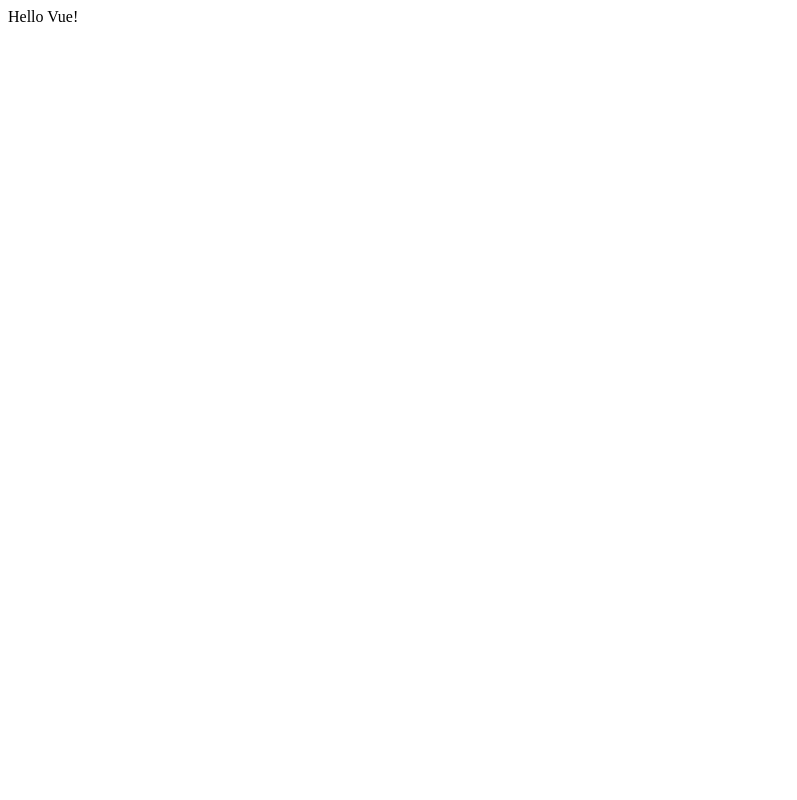
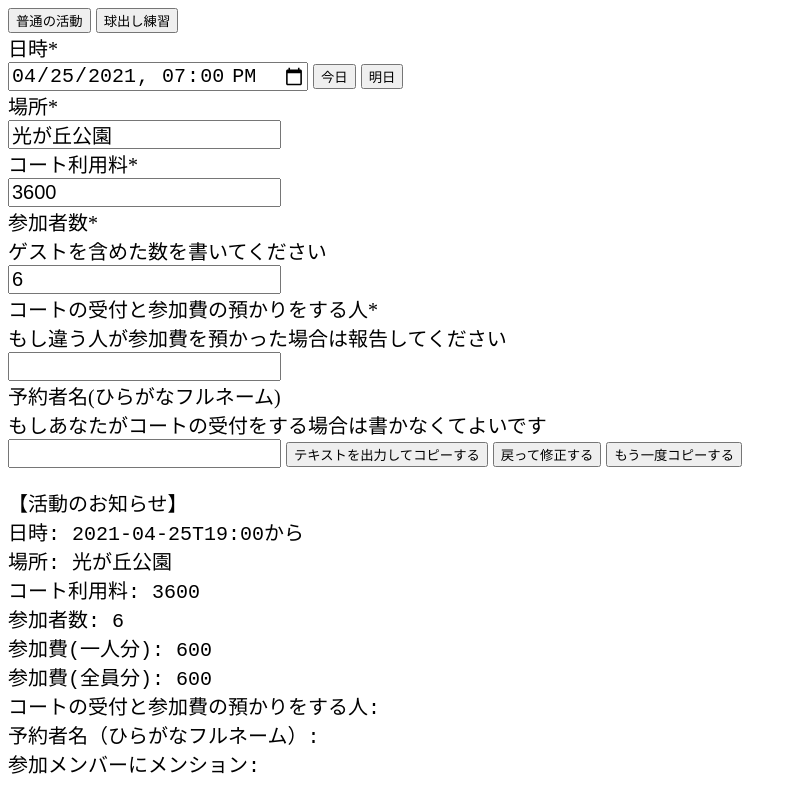
Before and after one commit to sossii/tns, a plain HTML site: page index.html in a window 1280 px wide. Shown: the whole page, without its empty margins (0-797 px from the left). Drawn offline with nearby package versions, Linux system fonts and the light colour scheme.

Commit message:
最低限の機能

```diff
--- a/index.html
+++ b/index.html
@@ -1,21 +1,85 @@
 <!DOCTYPE html>
 <html>
   <head>
+    <meta charset="utf-8" />
     <title>My first Vue app</title>
     <script src="https://unpkg.com/vue"></script>
+    <meta name="viewport" content="width=device-width, initial-scale=1.0" />
+    <style type="text/css">
+      body,
+      input {
+        font-size: 20px;
+      }
+    </style>
   </head>
   <body>
     <div id="app">
-    {{ message }}
+      <button>普通の活動</button>
+      <button>球出し練習</button>
+      <div>日時*</div>
+      <input type="datetime-local" v-model="datetime" />
+      <button>今日</button>
+      <button>明日</button>
+      <div>場所*</div>
+      <input v-model="place" />
+      <div>コート利用料*</div>
+      <input type="number" v-model="placeFee" />
+      <div>参加者数*</div>
+      <div>ゲストを含めた数を書いてください</div>
+      <input type="number" v-model="people" />
+
+      <div>コートの受付と参加費の預かりをする人*</div>
+      <div>もし違う人が参加費を預かった場合は報告してください</div>
+      <input v-model="okanePerson" />
+      <div>予約者名(ひらがなフルネーム)</div>
+      <div>もしあなたがコートの受付をする場合は書かなくてよいです</div>
+      <div v-model="yoyakuPerson"></div>
+      <input v-model="okaneMan" />
+
+      <button>テキストを出力してコピーする</button>
+      <button>戻って修正する</button>
+      <button @click="copy">もう一度コピーする</button>
+      <pre ref="textForCopyRef">{{ textForCopy }}</pre>
     </div>
 
     <script>
       var app = new Vue({
-      el: '#app',
-      data: {
-        message: 'Hello Vue!'
+        el: "#app",
+        data() {
+          return {
+            datetime: "2021-04-25T19:00",
+            place: "光が丘公園",
+            placeFee: 3600,
+            okanePerson: "",
+            yoyakuPerson: "",
+            people: 6
+          };
+        },
+        computed: {
+          textForCopy() {
+            return (
+              `【活動のお知らせ】\n` +
+              `日時: ${this.datetime}から\n` +
+              `場所: ${this.place}\n` +
+              `コート利用料: ${this.placeFee}\n` +
+              `参加者数: ${this.people}\n` +
+              `参加費(一人分): ${this.placeFee / this.people}\n` +
+              `参加費(全員分): ${this.placeFee / this.people}\n` +
+              `コートの受付と参加費の預かりをする人: ${this.okanePerson}\n` +
+              `予約者名（ひらがなフルネーム）: ${this.yoyakuPerson}\n` +
+              `参加メンバーにメンション: `
+            );
           }
-    })
+        },
+        methods: {
+          copy() {
+            const range = document.createRange();
+            range.selectNode(this.$refs.textForCopyRef);
+            window.getSelection().addRange(range);
+            document.execCommand("copy");
+          }
+        }
+      });
     </script>
   </body>
 </html>
```
Lines whose indentation alone changed are shown as unchanged.
